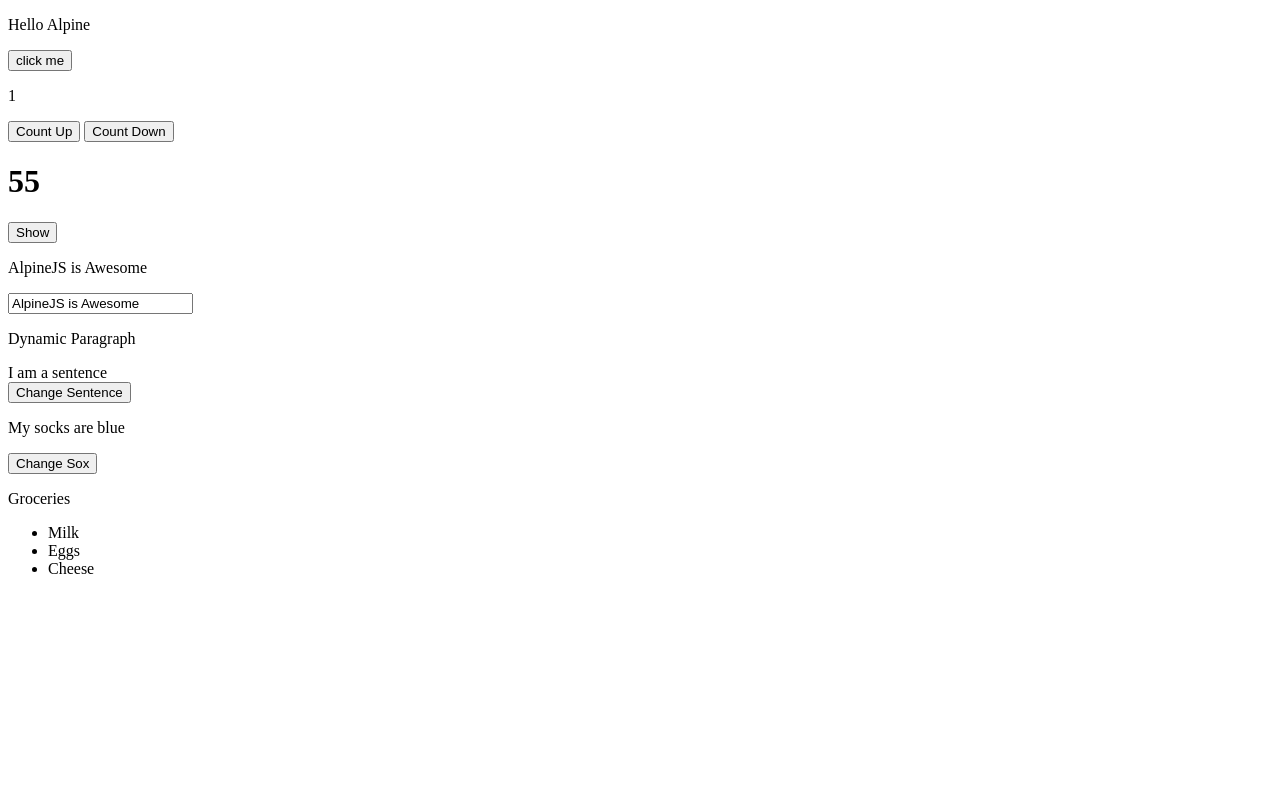
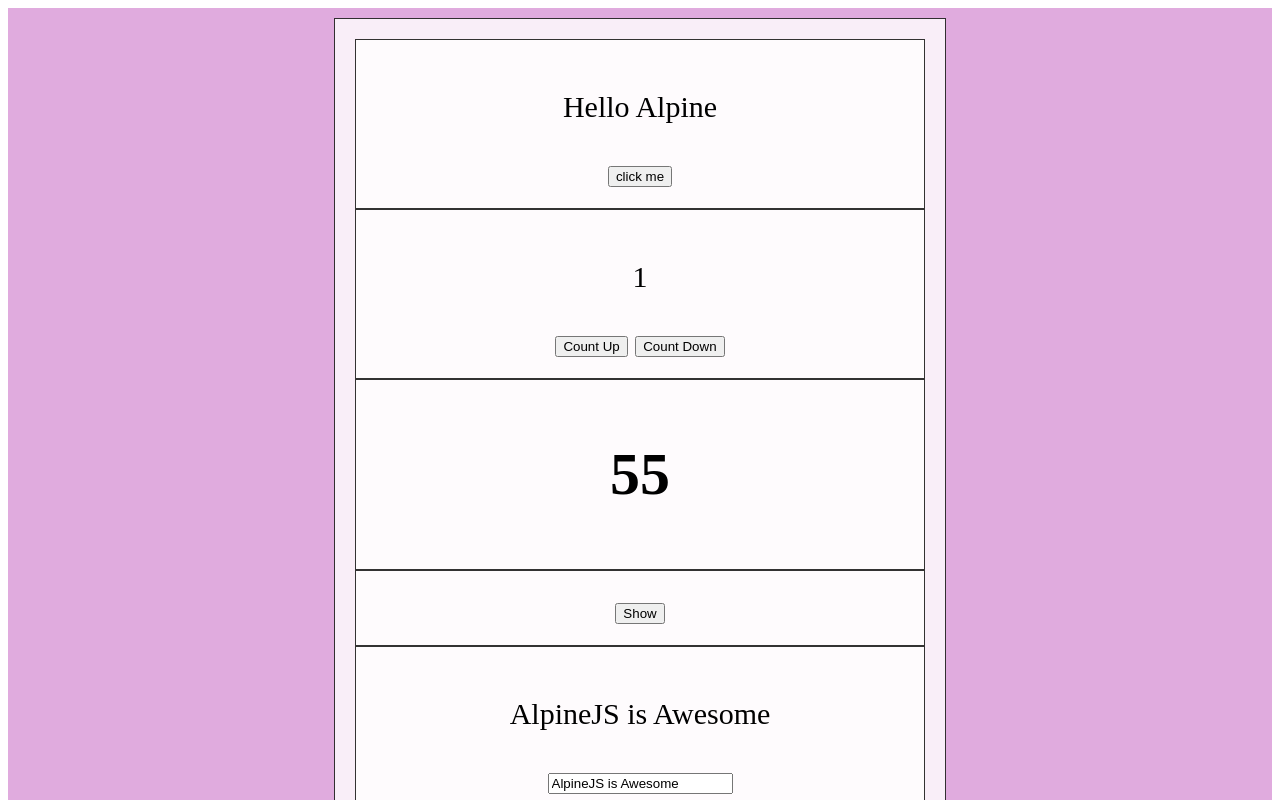
Before and after one commit to zenakhane/alpine_begins, a plain HTML site: page index.html in a window 1280 px wide. Shown: the top 800 px of the page. Drawn offline with nearby package versions, Linux system fonts and the light colour scheme.

Commit message:
styling done

```diff
--- a/index.html
+++ b/index.html
@@ -9,39 +9,41 @@
 </head>
 <body>
     <script src="https://cdn.jsdelivr.net/gh/alpinejs/alpine@v2.8.0/dist/alpine.min.js" defer></script>
+<div class="grid-container">
 
     <div x-data="{}"></div>
-    <div x-data="{ title: 'Hello Alpine' }">
+    <div class="grid-item" x-data="{ title: 'Hello Alpine' }">
+    <div class="grid-item" x-data="{ title: 'Hello Alpine' }">
         <p x-text="title"></p>
         <button @click="title='Alpine Rocks!'">click me</button>
     </div>
-    <div x-data="{ count: 1 }">
+    <div class="grid-item" x-data="{ count: 1 }">
         <p x-text="count"></p>
         <button @click="count++">Count Up</button>
         <button @click="count--">Count Down</button>
     </div>
-    <div x-data="{ countdown: 60 }" x-init="setInterval(function(){
+    <div class="grid-item" x-data="{ countdown: 60 }" x-init="setInterval(function(){
             countdown--;
          }, 1000);
          ">
         <h1 x-text="countdown"></h1>
     </div>
-    <div x-data="{ show: false }">
+    <div class="grid-item" x-data="{ show: false }">
         <button @click="show=!show">Show</button>
         <div x-show="show">Hello World</div>
     </div>
-    <div x-data="{ title: 'AlpineJS is Awesome' }">
+    <div class="grid-item" x-data="{ title: 'AlpineJS is Awesome' }">
         <p x-text="title"></p>
         <input type="text" x-model="title">
     </div>
-    <div x-data="{ code: '<p>Dynamic Paragraph</p>' }">
+    <div class="grid-item" x-data="{ code: '<p>Dynamic Paragraph</p>' }">
         <div x-html="code"></div>
     </div>
-    <div x-data="{ code: '<p>Dynamic Paragraph</p>' }">
+    <div class="grid-item" x-data="{ code: '<p>Dynamic Paragraph</p>' }">
         <div x-ref="sentence">I am a sentence</div>
         <button @click="$refs.sentence.innerText = 'New sentence added'">Change Sentence</button>
     </div>
-    <div x-data="{ socks: 'blue' }">
+    <div class="grid-item" x-data="{ socks: 'blue' }">
         <template x-if="socks=='blue'">
             <p>My socks are blue</p>
         </template>
@@ -50,7 +52,7 @@
         </template>
         <button @click="socks = 'green'">Change Sox</button>
     </div>
-    <div x-data="{ groceries: ['Milk', 'Eggs', 'Cheese'] }">
+    <div class="grid-item" x-data="{ groceries: ['Milk', 'Eggs', 'Cheese'] }">
         <p>Groceries</p>
         <ul>
             <template x-for="item in groceries">
@@ -58,10 +60,7 @@
             </template>
         </ul>
     </div>
-
-
-
-
+</div>
 
 
 </body>
--- a/style.css
+++ b/style.css
@@ -0,0 +1,15 @@
+.grid-container {
+    display: grid;
+    column-gap: 50px;
+    grid-template-columns: auto auto auto;
+    background-color: #e0abde;
+    padding: 10px;
+  }
+
+  .grid-item {
+    background-color: rgba(255, 255, 255, 0.8);
+    border: 1px solid rgba(0, 0, 0, 0.8);
+    padding: 20px;
+    font-size: 30px;
+    text-align: center;
+  }
```
